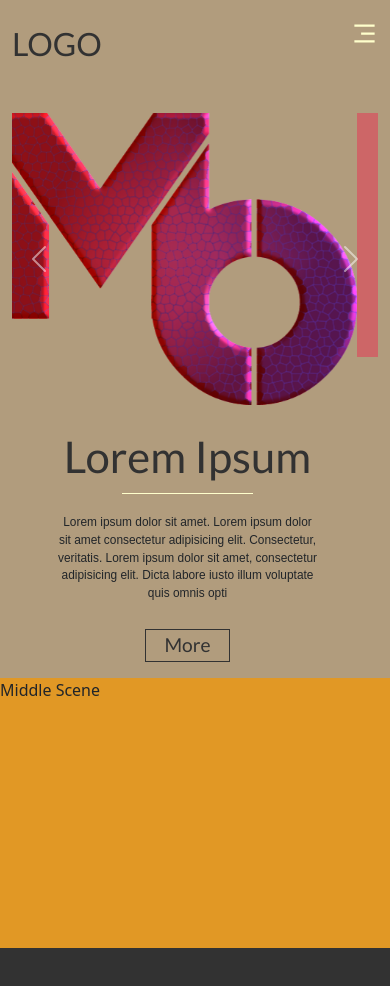
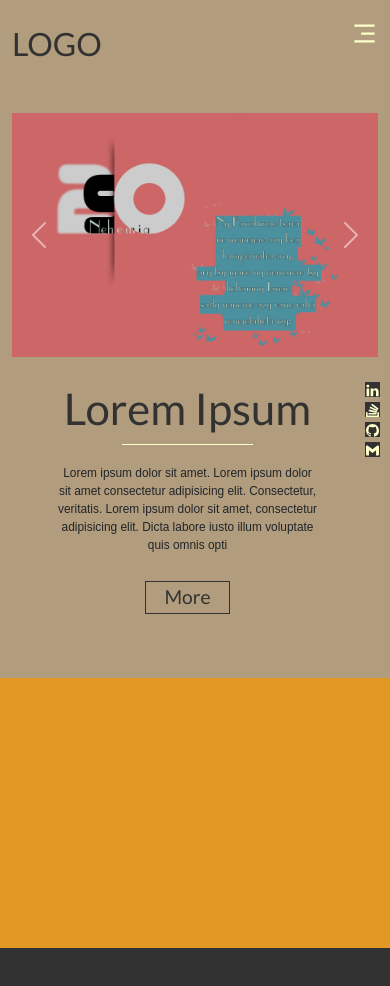
Before and after one commit to Antsamotady/ResumePortfolio, a React (Create React App) app: page / in a window 390 px wide. Shown: the top 986 px of the page. Built offline with nearby package versions, Linux system fonts and the light colour scheme; a web font is replaced by a local one.

Commit message:
Right floating links with effects

```diff
--- a/src/Components/Middle.js
+++ b/src/Components/Middle.js
@@ -1,11 +1,54 @@
-import React from 'react'
+import React, { useRef, useEffect, useState } from 'react';
+
+import { TfiLinkedin } from 'react-icons/tfi';
+import { ImStackoverflow } from 'react-icons/im';
+import { BsGithub } from 'react-icons/bs';
+import { SiGmail } from 'react-icons/si';
 
 import '../Stylesheets/middle.css';
 
 function Middle() {
+
+  const [isVisible, setIsVisible] = useState(false);
+  const sectionRef = useRef(null);
+
+  useEffect(() => {
+    const timeout = setTimeout(() => {
+      setIsVisible(false);
+    }, 4000);
+
+    return () => {
+      clearTimeout(timeout);
+    };
+  }, [isVisible]);
+
+  useEffect(() => {
+    const handleScroll = () => {
+      if (window.scrollY > 0) {
+        setIsVisible(true);
+      }
+    };
+
+    window.addEventListener('scroll', handleScroll);
+
+    return () => {
+      window.removeEventListener('scroll', handleScroll);
+    };
+  }, []);
+
+
   return (
     <div className="middle">
-      Middle Scene
+      <div ref={sectionRef} className={isVisible ? 'visible' : 'hidden'}>
+        <div className="right-floating-links_container">
+          <ul>
+            <li className="right-floating-links-box"><a href="https://linkedin.com/in/antsamotady-tsilavina-618201153"><TfiLinkedin /></a></li>
+            <li className="right-floating-links-box"><a href="https://stackoverflow.com/users/9532910/antsamotady"><ImStackoverflow /></a></li>
+            <li className="right-floating-links-box"><a href="https://github.com/Antsamotady"><BsGithub /></a></li>
+            <li className="right-floating-links-box"><a href="mailto:tsilavinarj02@gmail.com?subject=Interested%20visitor&body=Hi%20Garry!"><SiGmail /></a></li>
+          </ul>
+        </div>
+      </div>
     </div>
   )
 }
--- a/src/Stylesheets/main.css
+++ b/src/Stylesheets/main.css
@@ -100,7 +100,7 @@ blockquote:before, blockquote:after, q:before, q:after {
 
 .container {
     margin: 0 auto;
-    max-width: 1000px;
+    max-width: 980px;
     padding-left: 15px;
     padding-right: 15px;
 }
--- a/src/Stylesheets/middle.css
+++ b/src/Stylesheets/middle.css
@@ -3,3 +3,46 @@
     background: var(--color-bg-middle);
     height: calc(12rem + 20vw);
 }
+
+.right-floating-links_container {
+    position: fixed;
+    right: 15px;
+    top: 50%;
+    margin-top: -40px;
+    z-index: 1000;
+}
+.right-floating-links_container ul {
+    list-style: none;
+    margin: 0;
+}
+.right-floating-links_container li{
+    width: 20px;
+    height: 20px;
+    background: var(--color-bg-footer);
+    margin: 0 0 5px;
+
+    display: flex;
+    justify-content: center;
+    align-items: center;
+}
+.right-floating-links_container li a {
+    color: var(--color-lightyellow);
+    font-size: small;
+}
+.hidden {
+    opacity: 0;
+    transition: opacity 0.5s ease-out;
+}
+.visible {
+    opacity: 1;
+}
+
+@media screen and (max-width:450px) {
+    .right-floating-links_container {
+        right: 10px;
+    }
+    .right-floating-links_container li{
+        width: 15px;
+        height: 15px;
+    }
+}
```
